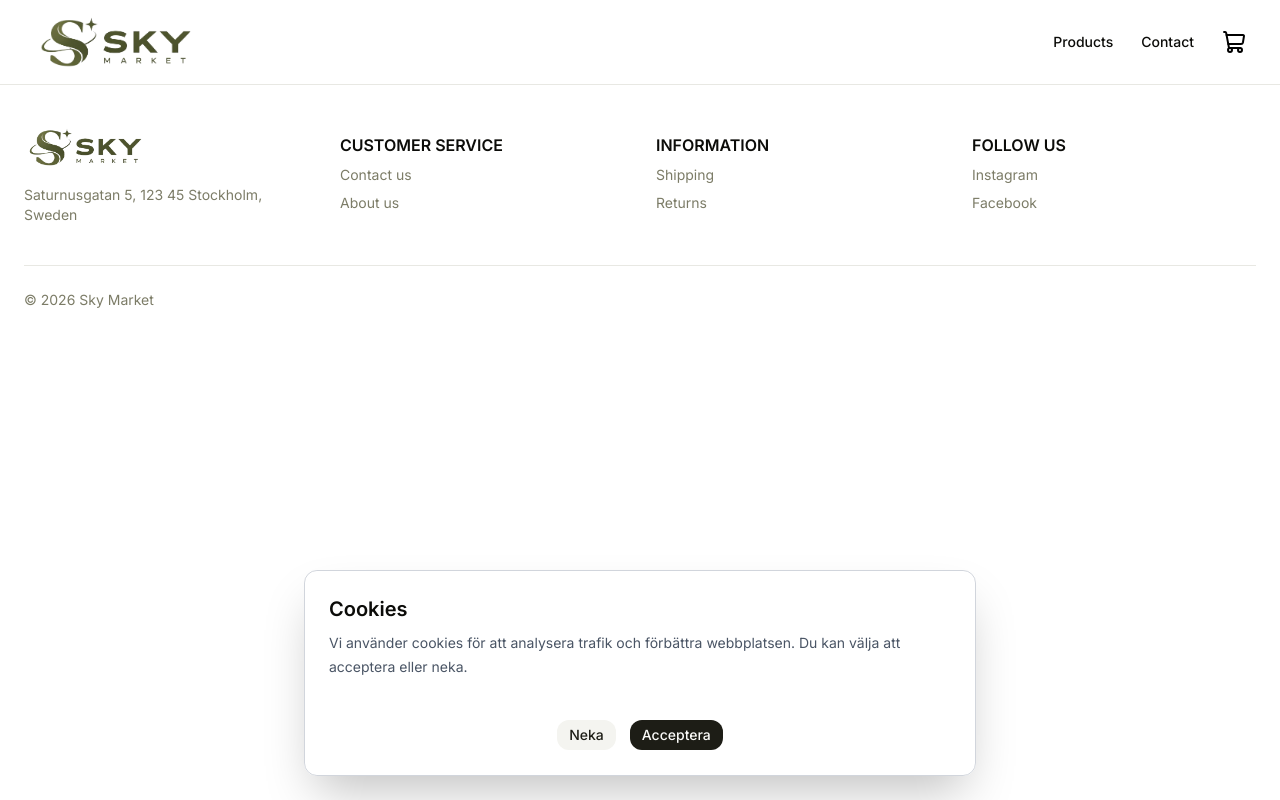
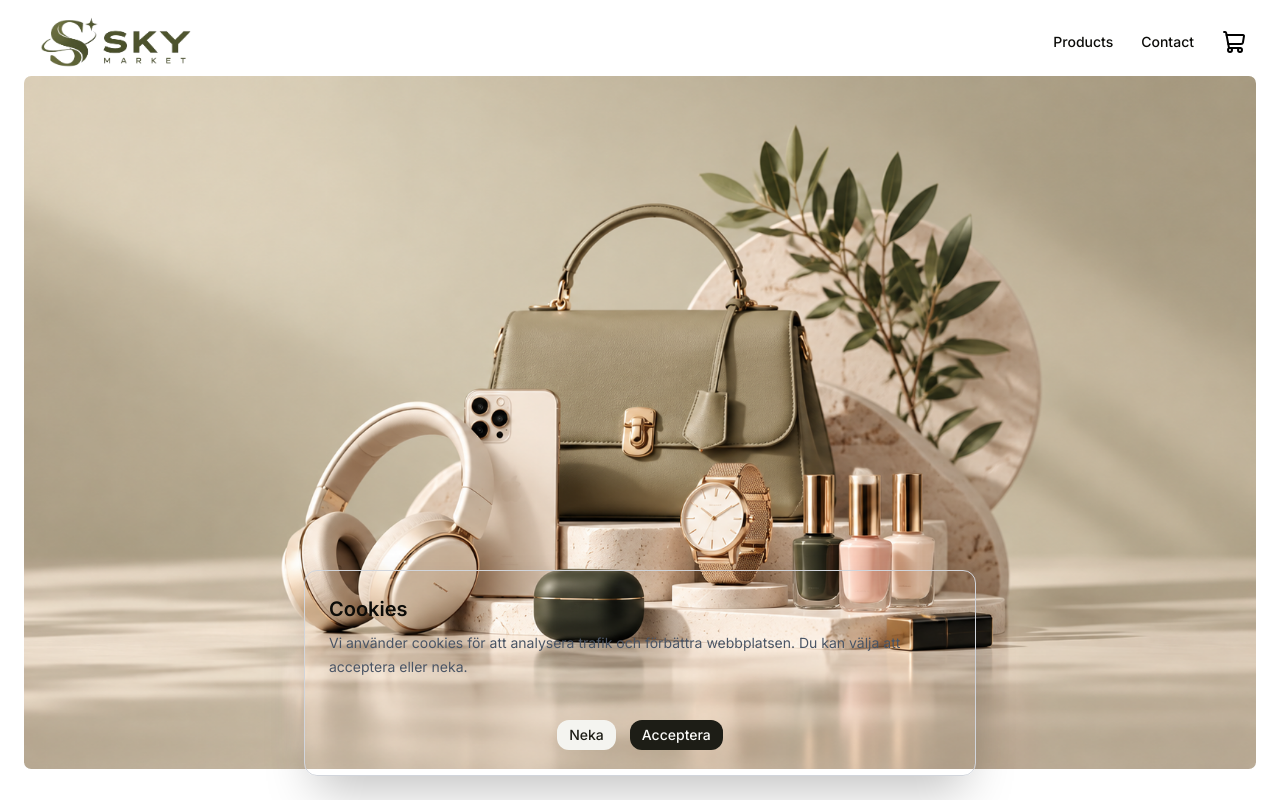
Before and after one commit to LizzyonGit/webshop-frontend, a Next.js app: page / in a window 1280 px wide. Shown: the top 800 px of the page. Built offline with nearby package versions, Linux system fonts and the light colour scheme.

Commit message:
added hero component to home page

```diff
--- a/app/page.tsx
+++ b/app/page.tsx
@@ -1,11 +1,13 @@
 import NavigationBar from "@/components/navigation-bar";
 import Footer from "@/components/footer";
+import Hero from "@/components/hero";
 
 export default async function Home() {
     return (
         <main className="min-h-screen">
             <div className="container max-w-7xl mx-auto px-6 py-6">
                 <NavigationBar />
+                <Hero />
             </div>
             <Footer />
         </main>
--- a/components/hero.tsx
+++ b/components/hero.tsx
@@ -1,5 +1,15 @@
+import { AspectRatio } from "./ui/aspect-ratio"
+import Image from "next/image"
+
 export default function Hero() {
-    <div>
-
-    </div>
+    return (
+        <AspectRatio ratio={16/9} className="my-4">
+            <Image
+                src="/hero.png"
+                alt="Hero image"
+                fill
+                className="container rounded-lg object-cover"
+            />
+        </AspectRatio>
+    )
 }
```
